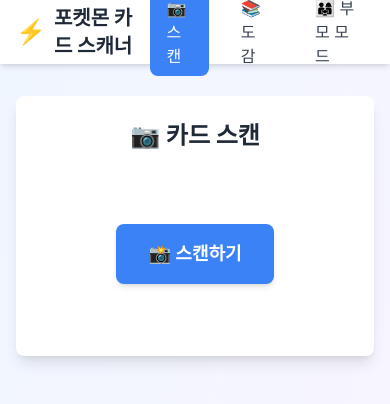
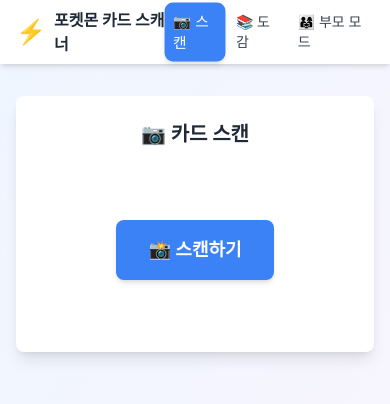
Before and after one commit to bisang0625-bot/my-pokemon-pokedex, a React (Vite) app: page / in a window 390 px wide. Shown: the top 404 px of the page. Built offline with nearby package versions, Linux system fonts and the light colour scheme; no server answers.

Commit message:
Add features: Korean localization, mobile responsiveness, card value display

```diff
--- a/src/components/Layout.jsx
+++ b/src/components/Layout.jsx
@@ -12,36 +12,33 @@
           <div className="flex justify-between items-center h-16">
             <div className="flex items-center space-x-2">
               <span className="text-2xl">⚡</span>
-              <h1 className="text-xl font-bold text-gray-800">포켓몬 카드 스캐너</h1>
+              <h1 className="text-base sm:text-xl font-bold text-gray-800">포켓몬 카드 스캐너</h1>
             </div>
-            <div className="flex space-x-4">
+            <div className="flex space-x-1 sm:space-x-2">
               <Link
                 to="/"
-                className={`px-4 py-2 rounded-lg transition-colors ${
-                  isActive('/')
-                    ? 'bg-blue-500 text-white'
-                    : 'text-gray-700 hover:bg-gray-100'
-                }`}
+                className={`px-2 sm:px-4 py-2 rounded-lg transition-all text-sm sm:text-base font-medium ${isActive('/')
+                    ? 'bg-blue-500 text-white shadow-md transform scale-105'
+                    : 'text-gray-700 hover:bg-gray-100 hover:scale-105'
+                  }`}
               >
                 📷 스캔
               </Link>
               <Link
                 to="/pokedex"
-                className={`px-4 py-2 rounded-lg transition-colors ${
-                  isActive('/pokedex')
-                    ? 'bg-blue-500 text-white'
-                    : 'text-gray-700 hover:bg-gray-100'
-                }`}
+                className={`px-2 sm:px-4 py-2 rounded-lg transition-all text-sm sm:text-base font-medium ${isActive('/pokedex')
+                    ? 'bg-blue-500 text-white shadow-md transform scale-105'
+                    : 'text-gray-700 hover:bg-gray-100 hover:scale-105'
+                  }`}
               >
                 📚 도감
               </Link>
               <Link
                 to="/parent"
-                className={`px-4 py-2 rounded-lg transition-colors ${
-                  isActive('/parent')
-                    ? 'bg-blue-500 text-white'
-                    : 'text-gray-700 hover:bg-gray-100'
-                }`}
+                className={`px-2 sm:px-4 py-2 rounded-lg transition-all text-sm sm:text-base font-medium ${isActive('/parent')
+                    ? 'bg-blue-500 text-white shadow-md transform scale-105'
+                    : 'text-gray-700 hover:bg-gray-100 hover:scale-105'
+                  }`}
               >
                 👨‍👩‍👧 부모 모드
               </Link>
--- a/src/pages/CameraScan.jsx
+++ b/src/pages/CameraScan.jsx
@@ -134,7 +134,7 @@
   return (
     <div className="max-w-4xl mx-auto">
       <div className="bg-white rounded-lg shadow-lg p-6">
-        <h2 className="text-2xl font-bold mb-6 text-center text-gray-800">
+        <h2 className="text-xl sm:text-2xl font-bold mb-6 text-center text-gray-800">
           📷 카드 스캔
         </h2>
 
@@ -270,7 +270,7 @@
 
             {analysisResult && (
               <div className={`mt-6 p-6 bg-gradient-to-br ${getRarityGradient(analysisResult.rarity || 1)} rounded-2xl border-4 border-yellow-300 shadow-2xl transform transition-all duration-300 hover:scale-[1.02]`}>
-                <h3 className="text-3xl font-bold mb-6 text-center text-gray-800 drop-shadow-lg">
+                <h3 className="text-2xl sm:text-3xl font-bold mb-6 text-center text-gray-800 drop-shadow-lg break-words">
                   ✨ 분석 결과 ✨
                 </h3>
 
@@ -288,7 +288,7 @@
 
                   {/* 포켓몬 이름 */}
                   <div className="text-center">
-                    <h4 className="text-4xl font-black text-gray-900 mb-3 drop-shadow-lg">
+                    <h4 className="text-3xl sm:text-4xl font-black text-gray-900 mb-3 drop-shadow-lg break-words">
                       {analysisResult.name}
                     </h4>
                   </div>
@@ -320,8 +320,7 @@
 
                       {/* 에너지 충전 바 */}
                       <div
-                        className={`h-full transition-all duration-1000 ease-out relative overflow-hidden ${
-                          (analysisResult.hp || 0) >= 200
+                        className={`h-full transition-all duration-1000 ease-out relative overflow-hidden ${(analysisResult.hp || 0) >= 200
                             ? 'bg-gradient-to-r from-yellow-400 via-orange-500 via-red-500 to-yellow-400 animate-fire'
                             : 'bg-gradient-to-r from-red-500 via-red-600 to-red-700'
                           }`}
@@ -357,8 +356,7 @@
 
                     {/* 에너지 상태 텍스트 */}
                     <div className="text-center">
-                      <p className={`text-sm font-bold ${
-                        (analysisResult.hp || 0) >= 200
+                      <p className={`text-sm font-bold ${(analysisResult.hp || 0) >= 200
                           ? 'text-yellow-600 animate-pulse'
                           : (analysisResult.hp || 0) >= 150
                             ? 'text-orange-600'
@@ -441,7 +439,7 @@
                   {/* 설명 */}
                   {analysisResult.description && (
                     <div className="mt-6 p-5 bg-white/80 rounded-xl border-3 border-blue-300 shadow-lg">
-                      <p className="text-gray-800 text-lg font-semibold text-center leading-relaxed">
+                      <p className="text-gray-800 text-base sm:text-lg font-semibold text-center leading-relaxed break-words">
                         {analysisResult.description}
                       </p>
                     </div>
--- a/src/services/geminiService.js
+++ b/src/services/geminiService.js
@@ -10,7 +10,12 @@
 
     const base64Data = await blobToBase64(imageBlob);
 
-    const prompt = `이 포켓몬 카드를 분석해서 아래 JSON으로만 답해줘. { "name": "이름", "hp": 숫자, "type": "fire/water/grass/electric", "rarity": 1~5, "description": "설명", "powerLevel": 1~100, "strongAgainst": "강점", "weakAgainst": "약점", "nickname": "별명" }`;
+    const prompt = `이 포켓몬 카드를 분석해서 아래 JSON 형식으로만 답해줘.
+중요: 모든 값(value)을 반드시 한국어로 작성하고, 영어를 절대 사용하지 마세요.
+타입은 "불꽃", "물", "풀", "전기" 중 하나로 한국어로 답하세요.
+강점/약점도 한국어 타입 이름으로 작성하세요 (예: "불꽃", "물" 등).
+
+{ "name": "포켓몬 이름 (한국어)", "hp": 숫자, "type": "불꽃 또는 물 또는 풀 또는 전기", "rarity": 1~5 사이 숫자, "description": "한국어 설명", "powerLevel": 1~100 사이 숫자, "strongAgainst": "한국어 타입 이름", "weakAgainst": "한국어 타입 이름", "nickname": "한국어 별명" }`;
 
     const imagePart = {
       inlineData: {
--- a/src/services/priceService.js
+++ b/src/services/priceService.js
@@ -7,7 +7,11 @@
   try {
     const model = genAI.getGenerativeModel({ model: "gemini-2.5-flash" });
 
-    const prompt = `포켓몬 카드 시세 정보를 제공해주세요. 카드 정보: 이름 ${card.name}, HP ${card.hp}, 타입 ${card.type}, 희귀도 ${card.rarity}성. 다음 JSON으로만 답해줘: { "estimated": 숫자, "min": 숫자, "max": 숫자, "source": "출처", "note": "메모" } 반드시 한국 원화(KRW) 기준으로 작성하세요.`;
+    const prompt = `포켓몬 카드 시세 정보를 제공해주세요.
+카드 정보: 이름 ${card.name}, HP ${card.hp}, 타입 ${card.type}, 희귀도 ${card.rarity}성.
+중요: 모든 텍스트를 반드시 한국어로만 작성하세요. 영어를 사용하지 마세요.
+다음 JSON으로만 답해줘: { "estimated": 숫자, "min": 숫자, "max": 숫자, "source": "한국어 출처", "note": "한국어 메모" }
+반드시 한국 원화(KRW) 기준으로 작성하세요.`;
 
     const result = await model.generateContent(prompt);
     const response = await result.response;
```
Also changed, not shown: src/pages/ParentMode.jsx (+33 -4 lines), src/pages/Pokedex.jsx (+18 -12 lines). Lines whose indentation alone changed are shown as unchanged.
